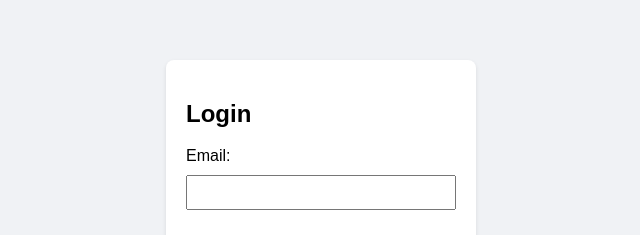
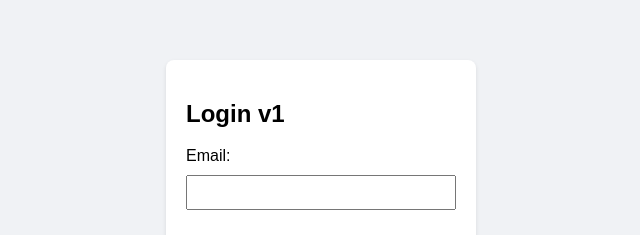
Before and after one commit to ia-nocode/nocodb, a plain HTML site: page index.html in a window 1280 px wide. Shown: the part 178-413 px from the top of the page, 319-959 px from the left. Drawn offline with Linux system fonts and the light colour scheme.

Commit message:
Update index.html

```diff
--- a/index.html
+++ b/index.html
@@ -131,7 +131,7 @@
 </head>
 <body>
     <div class="login-container">
-        <h2>Login</h2>
+        <h2>Login v1</h2>
         <form id="loginForm">
             <label for="email">Email:</label>
             <input type="email" id="email" name="email" required>
```
